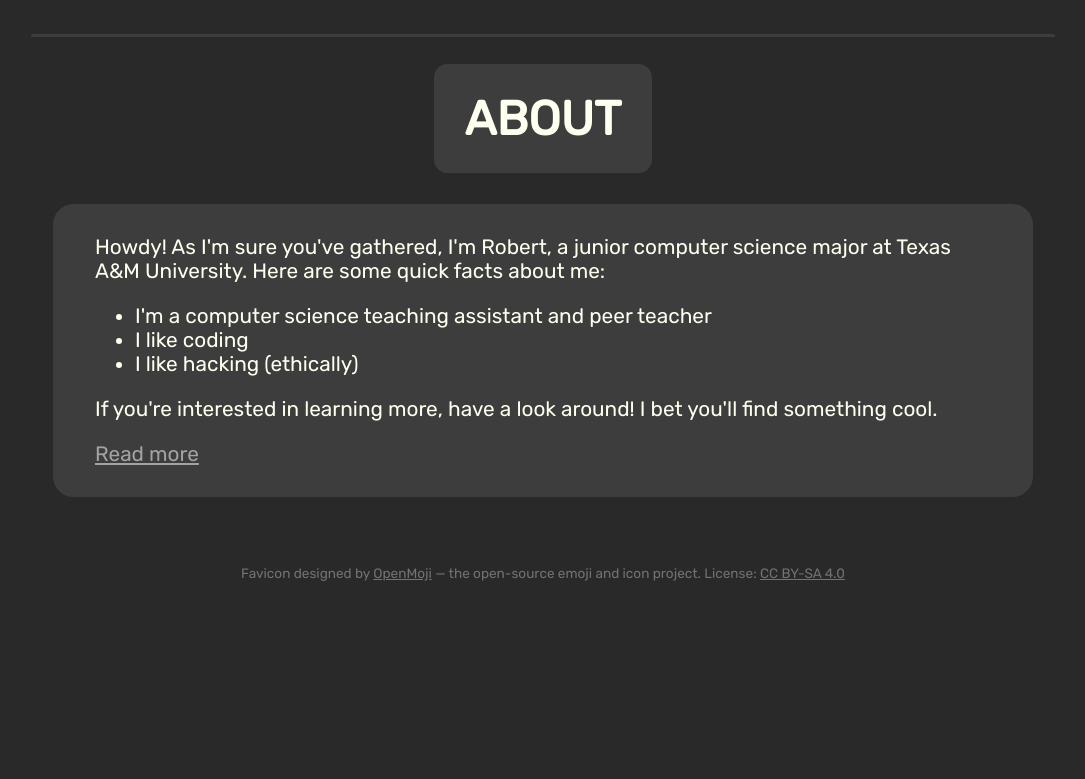
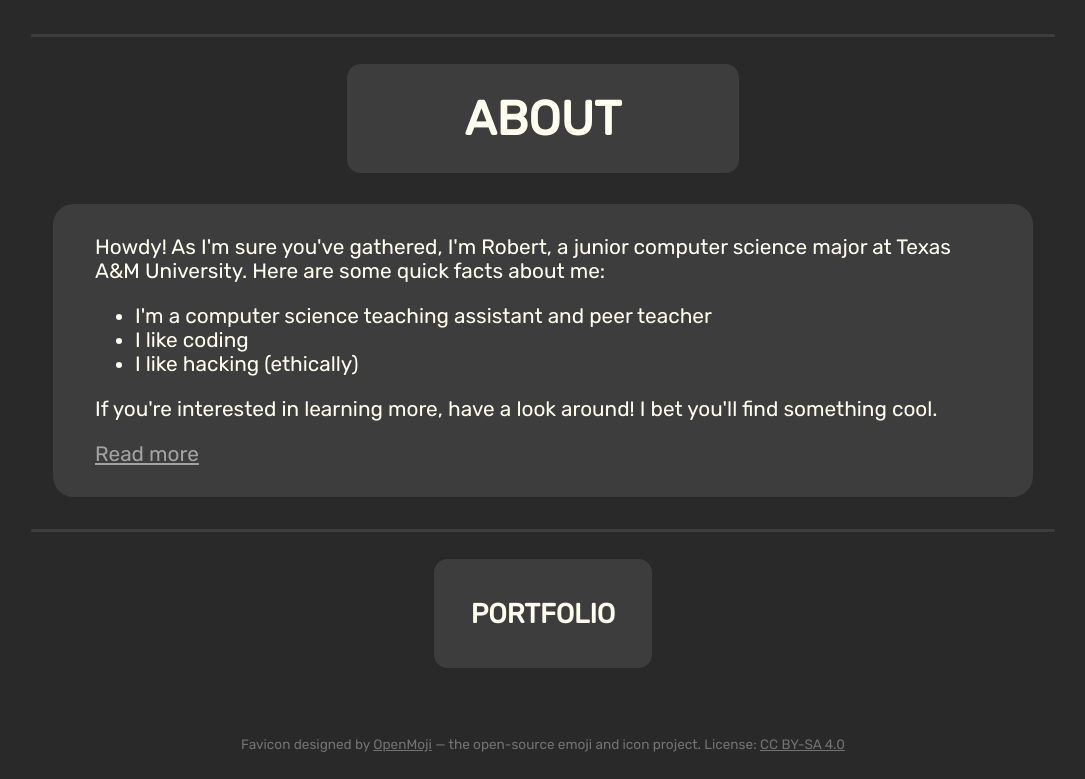
Before and after one commit to rstacks/my-website, a React (Vite) app: page /home in a window 1280 px wide. Shown: the part 624-1403 px from the top of the page, without its empty margins (97-1182 px from the left). Before the commit the page ends 1232 px from the top, so only its background shows below. Built offline with nearby package versions, Linux system fonts and the light colour scheme.

Commit message:
Started adding portfolio component to homepage

```diff
--- /dev/null
+++ b/src/components/PortfolioComponent.jsx
@@ -0,0 +1,13 @@
+import { Header } from "./Header"
+
+export function PortfolioComponent() {
+
+  return (
+    <>
+      <Header text="PORTFOLIO" />
+      <article>
+
+      </article>
+    </>
+  );
+}
--- a/src/pages/Home.jsx
+++ b/src/pages/Home.jsx
@@ -4,6 +4,7 @@ import { Nav } from "../components/Nav"
 import { Socials } from "../components/Socials"
 import { Footer } from "../components/Footer"
 import { AboutComponent } from "../components/AboutComponent"
+import { PortfolioComponent } from "../components/PortfolioComponent"
 import faviconUrl from "../favicons/favicon.ico"
 
 export function Home() {
@@ -26,6 +27,8 @@ export function Home() {
         <Element name="about-section">
           <AboutComponent />
         </Element>
+        <div className="home-separator" id="home-sep-space" />
+        <PortfolioComponent />
       </main>
       <Footer />
     </HelmetProvider>
--- a/src/styles.css
+++ b/src/styles.css
@@ -300,6 +300,10 @@ hr {
   border-radius: 1em;
 }
 
+#home-sep-space {
+  margin-top: 2em;
+}
+
 #qa-header {
   display: none;
 }
```
